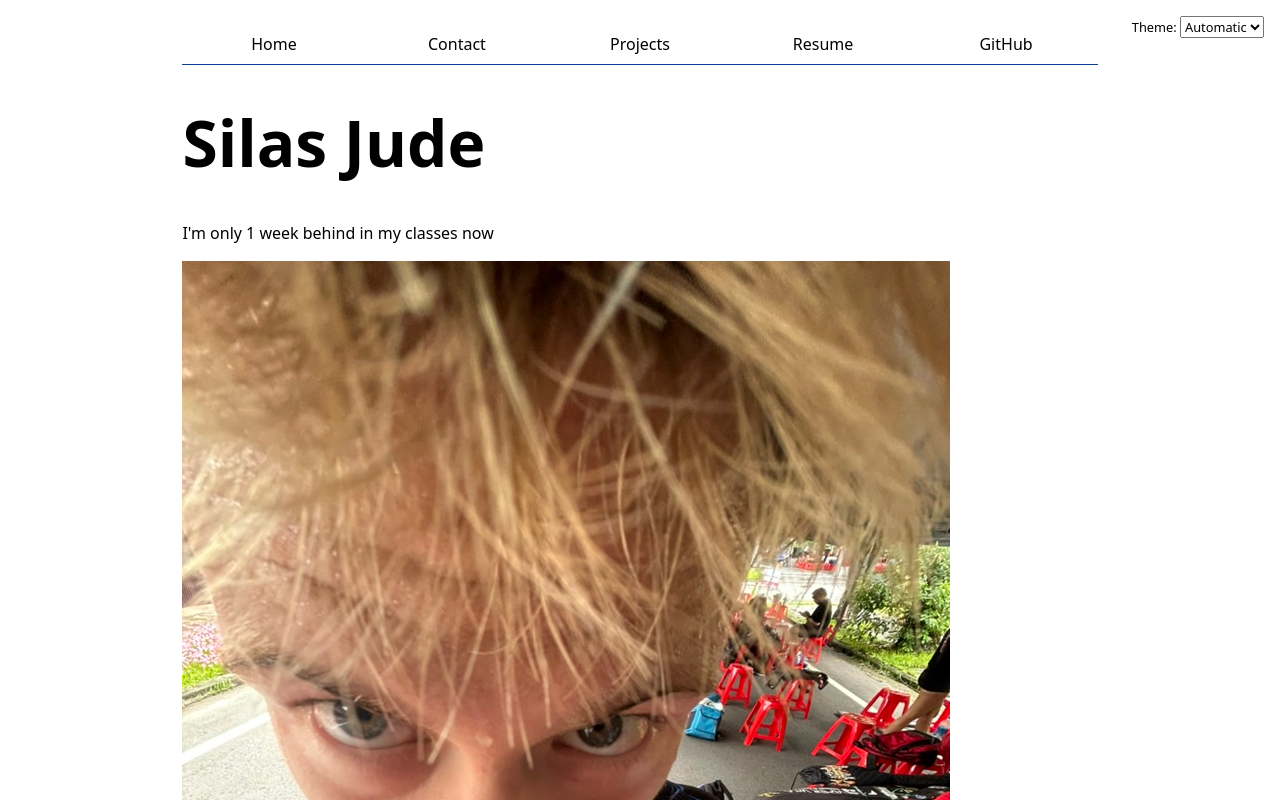
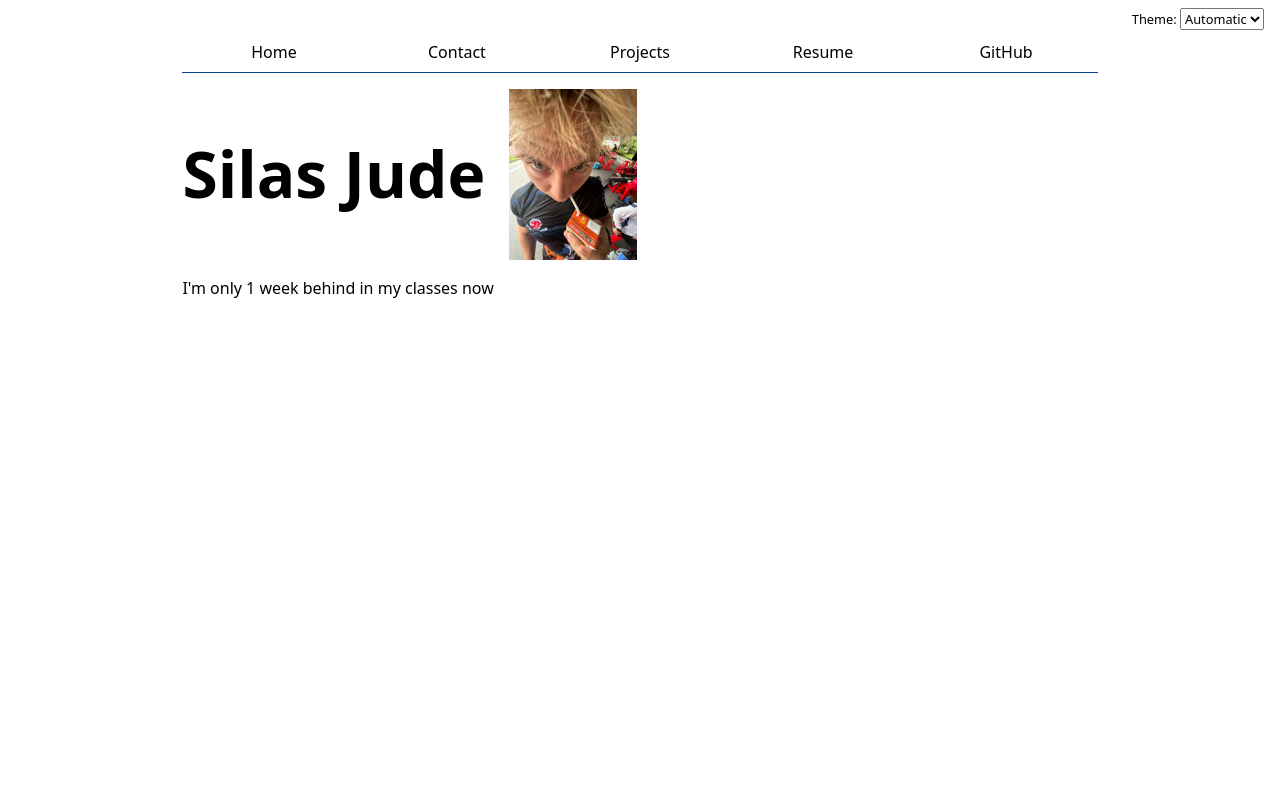
Before and after one commit to silasjude/portfolio, a plain HTML site: page index.html in a window 1280 px wide. Shown: the top 800 px of the page. Drawn offline with Linux system fonts and the light colour scheme.

Commit message:
reformatted

```diff
--- a/index.html
+++ b/index.html
@@ -7,9 +7,11 @@
     <link rel="stylesheet" href="style.css">
     <script type="module" src="global.js"></script>
 </head>
-<body>
-    <h1>Silas Jude</h1>
+<body class="home">
+    <header>
+        <h1>Silas Jude</h1>
+        <img src="images/juice.jpeg" alt="Thirsty">
+    </header>
     <p>I'm only 1 week behind in my classes now</p>
-    <img src=images/juice.jpeg alt="Thirsty">
 </body>
 </html>
--- a/style.css
+++ b/style.css
@@ -34,6 +34,19 @@ h1 {
   font-size: 400%;
 }
 
+/* Home: name heading with the photo beside it, vertically centered */
+.home header {
+  display: flex;
+  align-items: center;
+  gap: 1.5rem;
+}
+
+/* Sized in rem so it scales with the heading */
+.home header img {
+  width: 8rem;
+  height: auto;
+}
+
 /* Ignore the list markup so the links become direct flex items of the nav */
 nav ul,
 nav li {
@@ -42,6 +55,8 @@ nav li {
 
 nav {
   display: flex;
+  /* Leave room above for the theme switcher */
+  margin-top: 0.5rem;
   margin-bottom: 1em;
   border-bottom: 1px solid var(--color-accent);
 }
@@ -79,7 +94,7 @@ select {
 /* Theme switcher pinned to the top right corner */
 .color-scheme {
   position: absolute;
-  top: 1rem;
+  top: 0.5rem;
   right: 1rem;
   font-size: 80%;
 }
```
